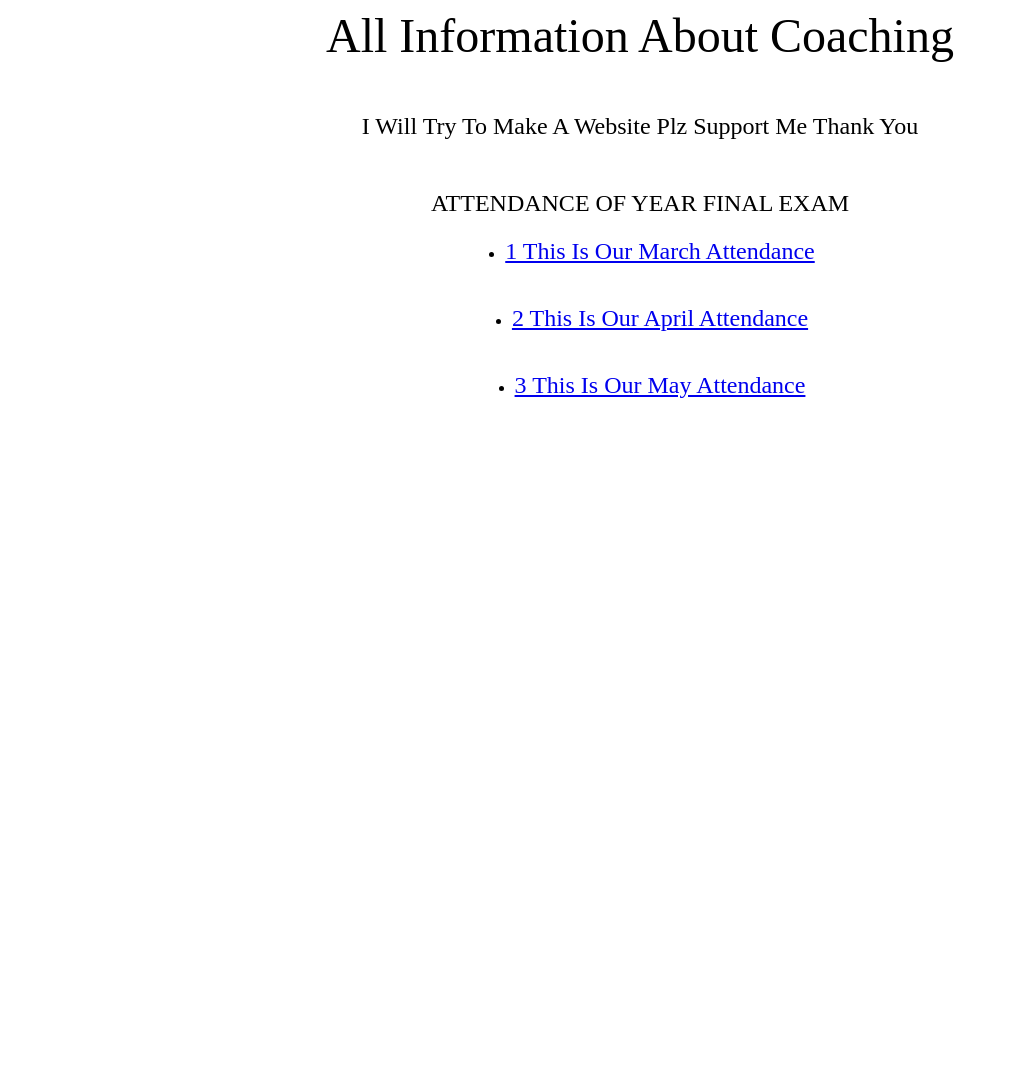
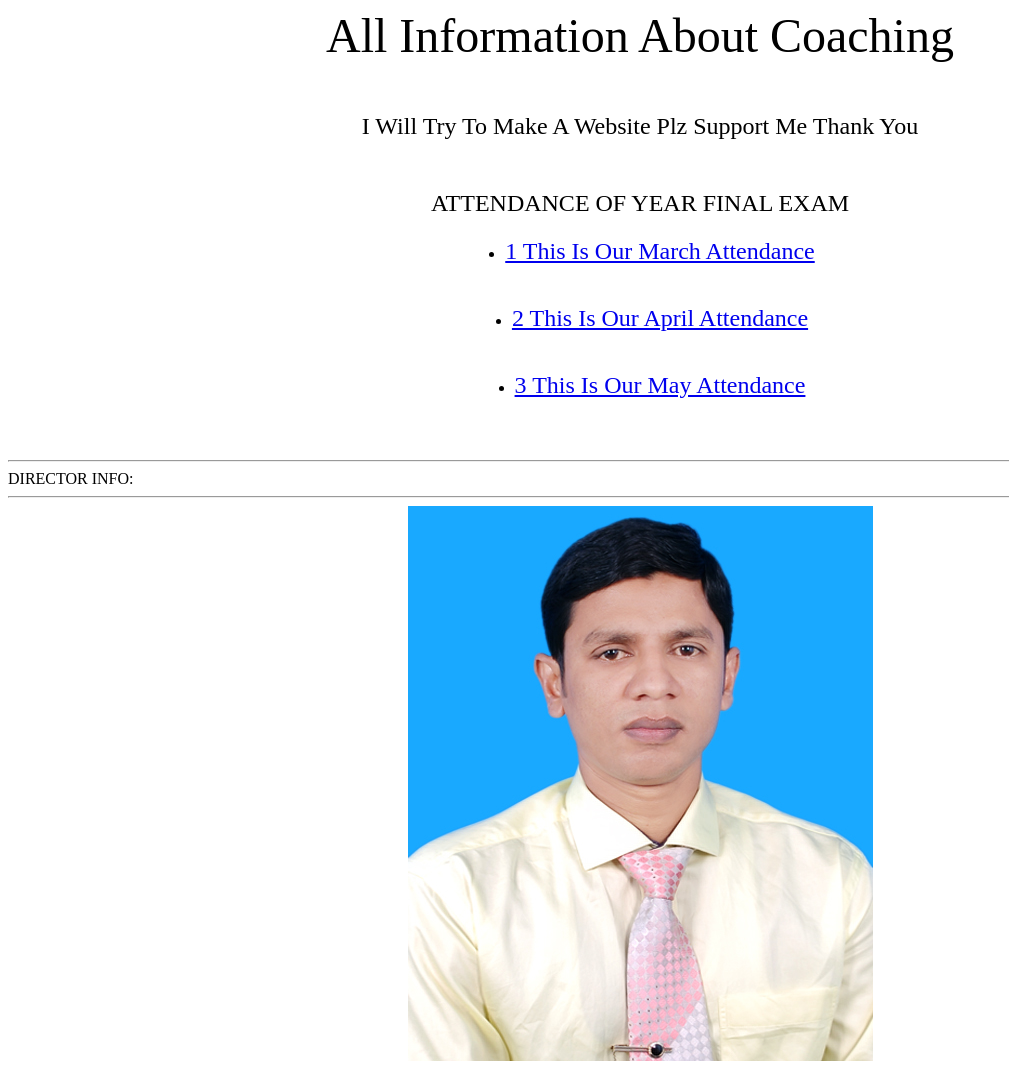
Before and after one commit to fahim5863/fahim, a plain HTML site: page index.html in a window 1280 px wide. Shown: the whole page, without its empty margins (0-1009 px from the left). Before the commit the page ends 800 px from the top, so only its background shows below. Drawn offline with Linux system fonts and the light colour scheme.

Commit message:
Update index.html

```diff
--- a/index.html
+++ b/index.html
@@ -1,3 +1,4 @@
+
 <html>
   <head>
     <title>All Information About Our Coaching</title>
@@ -42,3 +43,14 @@
   </center>
   </body>
 </html>
+<br>
+<hr>
+DIRECTOR INFO:
+<hr>
+<html>
+  <body>
+    <center>
+      <img src="Director info.jpg">
+    </center>
+  </body>
+</html>
```
